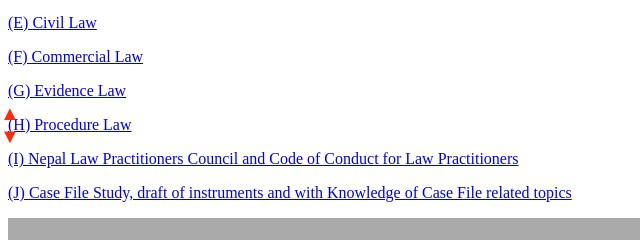
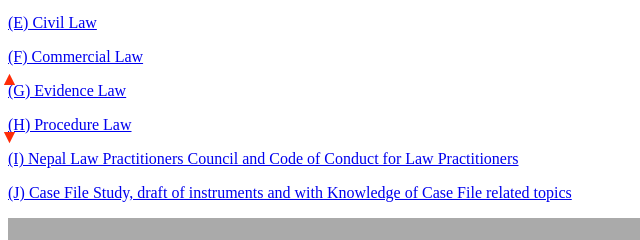
Before and after one commit to ShivaPrasadAcharya/BarSyllablesNep.git.io, a plain HTML site: page index.html in a window 1280 px wide. Shown: the part 252-492 px from the top of the page, 0-640 px from the left. Drawn offline with Linux system fonts and the light colour scheme.

Commit message:
Update index.html
scrollbuttonfontsizeismadelarger:file1.4

```diff
--- a/index.html
+++ b/index.html
@@ -133,7 +133,7 @@
         text-decoration: none;
         display: inline-block;
         margin-right: 20px;
-        font-size: 20px;
+        font-size: larger;
       }
   </style>
 </head>
@@ -196,7 +196,7 @@
     श्रीपञ्चमि, २०७९ <a id="BOTTOM" href="#TOP">&#x25B2</a></p>
 
        <div class="link-container">
-          <a href="#TOP">&#x25B2</a><BR>
+          <a href="#TOP">&#x25B2</a><BR><BR><BR>
           <a href="#BOTTOM">&#x25BC</a>
           </div>
 </body>
```
